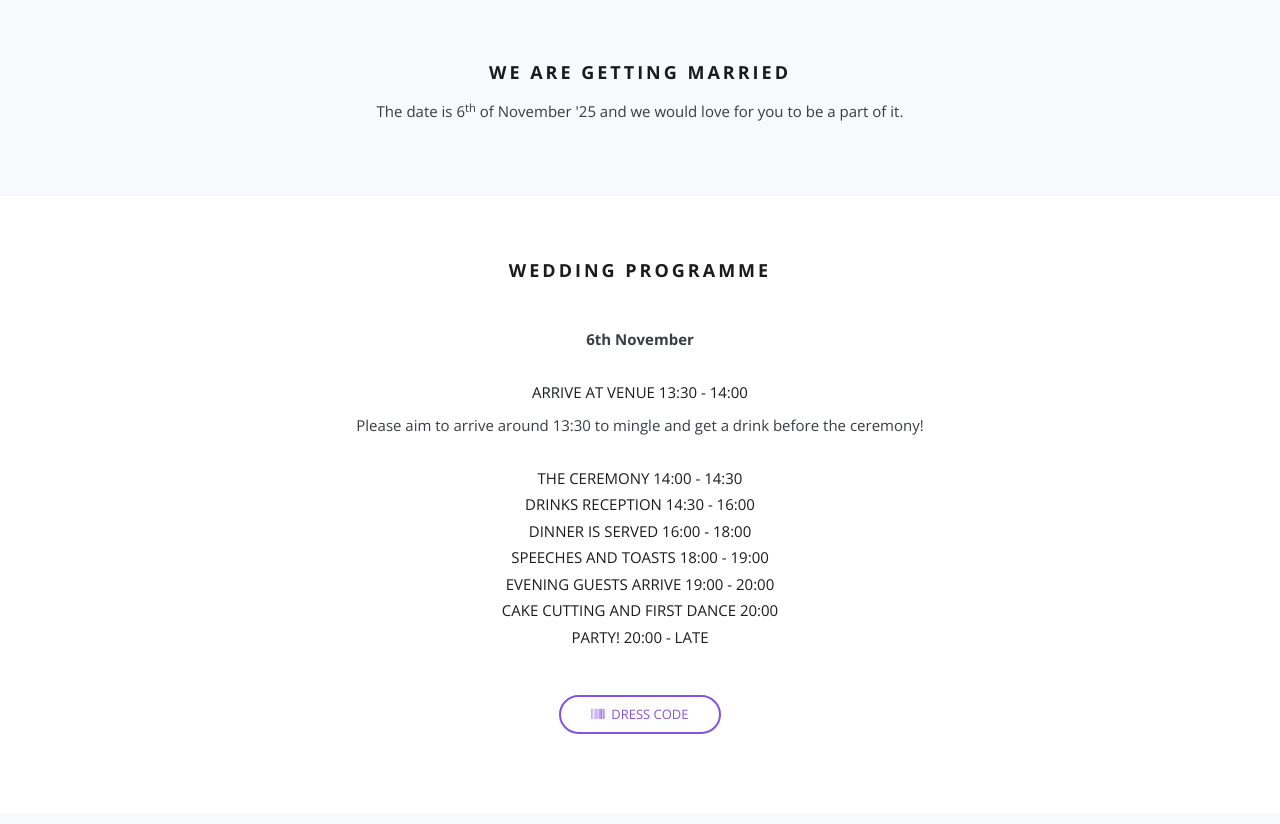
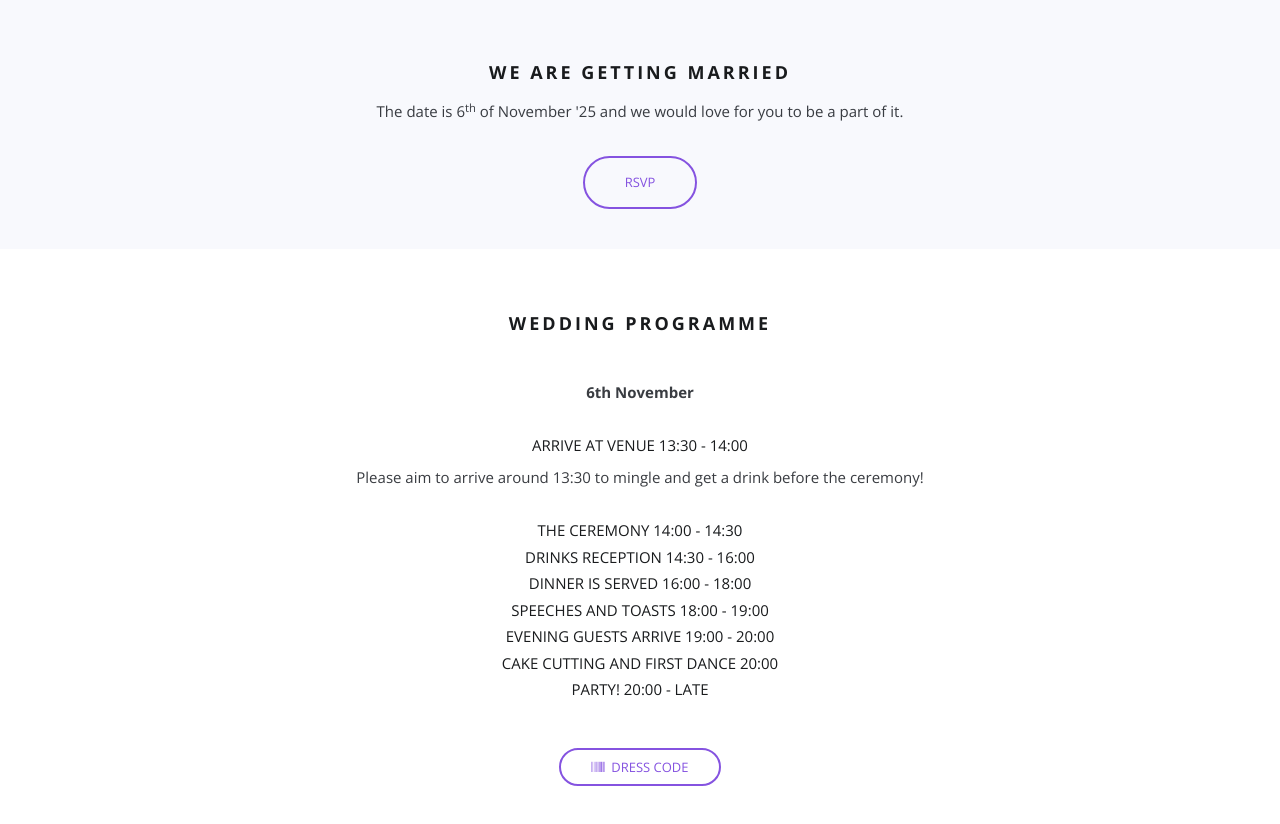
Before and after one commit to JamesWilson1996/WeddingWebsite, a website: page index.html in a window 1280 px wide. Shown: the part 883-1707 px from the top of the page. Drawn offline with nearby package versions, Linux system fonts and the light colour scheme; some packages are replaced by stand-ins of ours; files whose address does not match are found by name.

Commit message:
Add button to invitation to jump to rsvp (#18)

```diff
--- a/index.html
+++ b/index.html
@@ -106,6 +106,12 @@
             <div class="col-md-12 text-center">
                 <h3>We are getting married</h3>
                 <p>The date is 6<sup>th</sup> of November '25 and we would love for you to be a part of it.</p>
+            </div>
+            <div class="row">
+                <div class="col-sm-4 hidden-xs"></div>
+                <div class="col-sm-4 hidden-xs text-center"><a href="#rsvp"
+                                                            class="btn btn-accent btn-large rsvp-btn">RSVP</a></div>
+                <div class="col-sm-4 hidden-xs"></div>
             </div>
         </div>
     </div>
```
